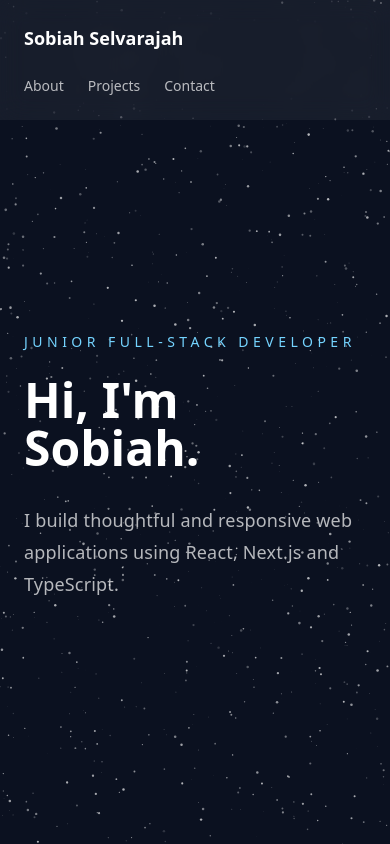
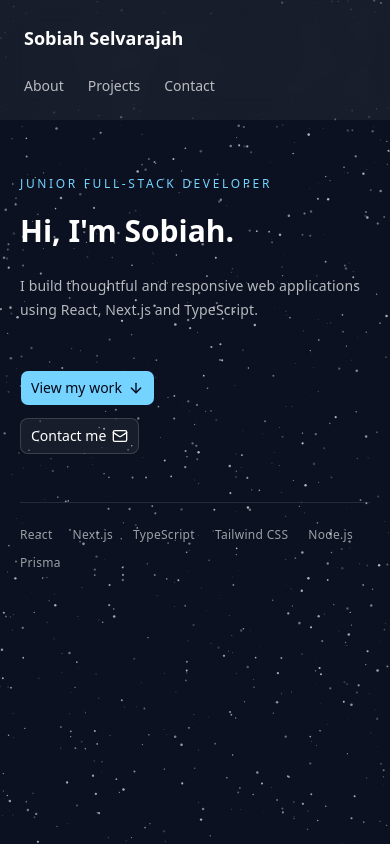
Before and after one commit to SobiahSelvarajah/ss-my-portfolio, a Next.js app: page / in a window 390 px wide. Built offline with nearby package versions, Linux system fonts and the light colour scheme.

Commit message:
feat: mobile responsiveness adjusted on hero section

```diff
--- a/src/components/sections/Hero.tsx
+++ b/src/components/sections/Hero.tsx
@@ -1,23 +1,57 @@
+import { ArrowDown, Mail } from "lucide-react";
+import { Button } from "../ui/button";
 
 
 export default function Hero() {
     return (
         <section
             id="home"
-            className="flex min-h-svh items-center px-6 pb-10 pt-32 sm:px-10 lg:px-16 lg:py-16"
+            className="flex min-h-svh items-start px-5 pb-16 pt-44 sm:items-center sm:px-10 sm:pb-12 sm:pt-32 lg:px-16 lg:py-16"
         >
-            <div className="max-w-3xl">
-                <p className="mb-6 text-sm font-medium uppercase tracking-[0.32em] text-sky-300">
+            <div className="w-full max-w-3xl">
+                <p className="mb-5 text-xs font-medium uppercase tracking-[0.22em] text-sky-300 sm:mb-6 sm:text-sm sm:tracking-[0.32em]">
                     Junior Full-Stack Developer
                 </p>
-                <h1 className="text-5xl font-semibold tracking-normal text-white sm:text-6xl lg:text-7xl">
+                <h1 className="text-3xl font-semibold leading-tight tracking-normal text-white sm:text-6xl lg:text-7xl">
                     Hi, I&apos;m Sobiah.
                 </h1>
-                <p className="mt-8 max-w-2xl text-lg leading-8 tracking-[0.01em] text-white/70 sm:text-xl">
+                <p className="mt-6 max-w-2xl text-sm leading-6 tracking-[0.01em] text-white/70 sm:mt-8 sm:text-xl sm:leading-8">
                     I build thoughtful and responsive web applications using React,
                     Next.js and TypeScript.
                 </p>
+
+                <div className="mt-12 flex flex-col items-start gap-3 sm:mt-16 sm:flex-row sm:flex-wrap sm:gap-4">
+                    <Button
+                        asChild
+                        size="lg"
+                        className="bg-sky-300 text-slate-950 hover:bg-sky-200 sm:w-auto"
+                    >
+                        <a href="#projects">
+                            View my work
+                            <ArrowDown />
+                        </a>
+                    </Button>
+                    <Button
+                        asChild
+                        size="lg"
+                        variant="outline"
+                        className="border-white/20 bg-white/5 text-white hover:bg-white/10 hover:text-white sm:w-auto"
+                    >
+                        <a href="#contact">
+                            Contact me
+                            <Mail />
+                        </a>
+                    </Button>
+                </div>
+                <div className="mt-12 flex max-w-2xl flex-wrap gap-x-5 gap-y-3 border-t border-white/10 pt-6 text-xs tracking-wide text-white/60 sm:mt-10 sm:gap-x-6 sm:border-0 sm:pt-0">
+                    <span>React</span>
+                    <span>Next.js</span>
+                    <span>TypeScript</span>
+                    <span>Tailwind CSS</span>
+                    <span>Node.js</span>
+                    <span>Prisma</span>
+                </div>
             </div>
         </section>
-    )
+    );
 }
```
